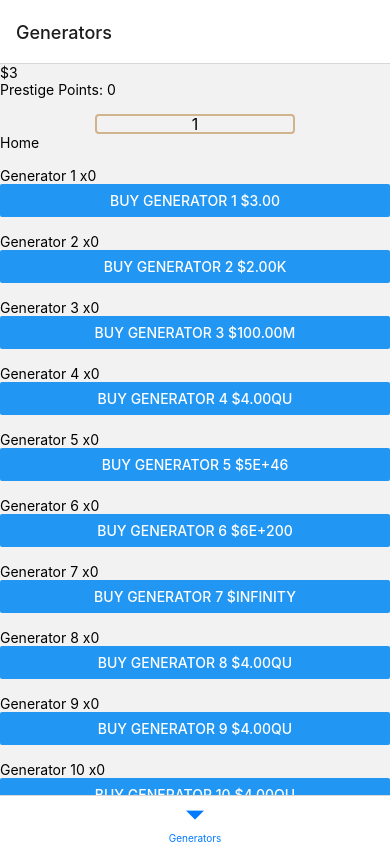
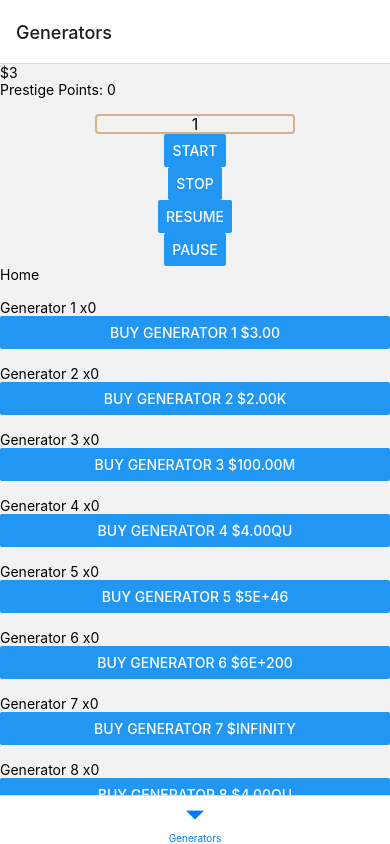
Before and after one commit to escheive/LoneSurvivorIdle, a React Native app: screen /Generators in a window 390 px wide. Built offline with nearby package versions, Linux system fonts and the light colour scheme.

Commit message:
integrated new useGameLoop hook with timer to increment currency by number of generator Ones owned

```diff
--- a/views/components/timer/Timer.tsx
+++ b/views/components/timer/Timer.tsx
@@ -1,13 +1,13 @@
 import React, { useState, useEffect, useRef, useMemo, useContext, useCallback } from 'react';
-import { View, Text, TouchableOpacity, StyleSheet } from 'react-native';
+import { View, Text, TouchableOpacity, StyleSheet, Button } from 'react-native';
 import { useDispatch, useSelector } from 'react-redux';
-import { useAppDispatch, useAppSelector } from '../../../utils/hooks';
+import { useAppDispatch, useAppSelector, useGameLoop } from '../../../utils/hooks';
 import Animated, { useSharedValue, Easing, withTiming } from 'react-native-reanimated';
 
 import TickProgressBar from './TickProgressBar';
 
 import { selectGenerators } from '../../../store/reducers/generatorsSlice';
-import { selectCurrency } from '../../../store/reducers/currencySlice';
+import { selectCurrency, incrementCurrency } from '../../../store/reducers/currencySlice';
 import { setCurrency } from '../../../store/reducers/currencyReducer';
 import { setGenerators, incrementGenerator, incrementGenerators } from '../../../store/reducers/generatorsReducer';
 
@@ -22,9 +22,37 @@ const Timer = () => {
   const generators = useAppSelector(selectGenerators);
   const money = useAppSelector(selectCurrency);
   const generatorKeys = Object.keys(generators);
+  let startTime: number;
+
+  const gameLoop = useGameLoop({
+      step: 1000 / 30,
+      maxUpdates: 300,
+      onUpdate: (step, time, totalTime) => {
+        if (!startTime) {
+          startTime = time;
+        }
+        const elapsedTime = time - startTime;
+        const progress = Math.min(elapsedTime / tickSpeed, 1)
+        setProgress(progress);
+        if ( elapsedTime >= tickSpeed ) {
+          startTime = time;
+          setProgress(1)
+          handleGeneratorIncrements();
+        } else {
+          const progress = elapsedTime / 1000;
+          setProgress(progress);
+        }
+      },
+      onRender: (interpolation) => {
+
+      },
+      onPanic: () => {
+
+      },
+    });
 
 
-  const handleGeneratorIncrements = async () => {
+  const handleGeneratorIncrements = () => {
     const updatedGenerators = { ...generators };
 
     for (let i=0; i < generatorKeys.length; i++) {
@@ -35,11 +63,12 @@ const Timer = () => {
 
       if (currentGenerator.totalQuantity > 0) {
         if (currentGeneratorKey === 'generatorOne') {
-          await dispatch(setCurrency('money', money + currentGenerator.totalQuantity))
-        } else {
-            dispatch(incrementGenerators(generators, generatorKeys))
-//           dispatch(incrementGenerator(previousGeneratorKey, currentGenerator.totalQuantity + currentGenerator.totalQuantity))
+          dispatch(incrementCurrency({ currencyType: 'money', value: currentGenerator.totalQuantity }))
         }
+//         } else {
+//             dispatch(incrementGenerators(generators, generatorKeys))
+// //           dispatch(incrementGenerator(previousGeneratorKey, currentGenerator.totalQuantity + currentGenerator.totalQuantity))
+//         }
 
       }
     }
@@ -64,14 +93,14 @@ const Timer = () => {
         animationRef.current = requestAnimationFrame(animate);
     }, [tickSpeed]);
 
-    const handleTickEnd = () => {
-        setProgress(0);
-        startTickProgressBar();
-        handleGeneratorIncrements();
-    }
+//     const handleTickEnd = () => {
+//         setProgress(0);
+//         startTickProgressBar();
+//         handleGeneratorIncrements();
+//     }
 
     useEffect(() => {
-        startTickProgressBar();
+//         startTickProgressBar();
         return () => {
           if (animationRef.current) {
             cancelAnimationFrame(animationRef.current);
@@ -86,6 +115,10 @@ const Timer = () => {
               totalIncome={1}
               tickSpeed={tickSpeed}
             />
+            <Button onPress={gameLoop.start} title='start' />
+            <Button onPress={gameLoop.stop} title='stop' />
+            <Button onPress={gameLoop.resume} title='resume' />
+            <Button onPress={gameLoop.pause} title='pause' />
         </View>
     )
 }
```
